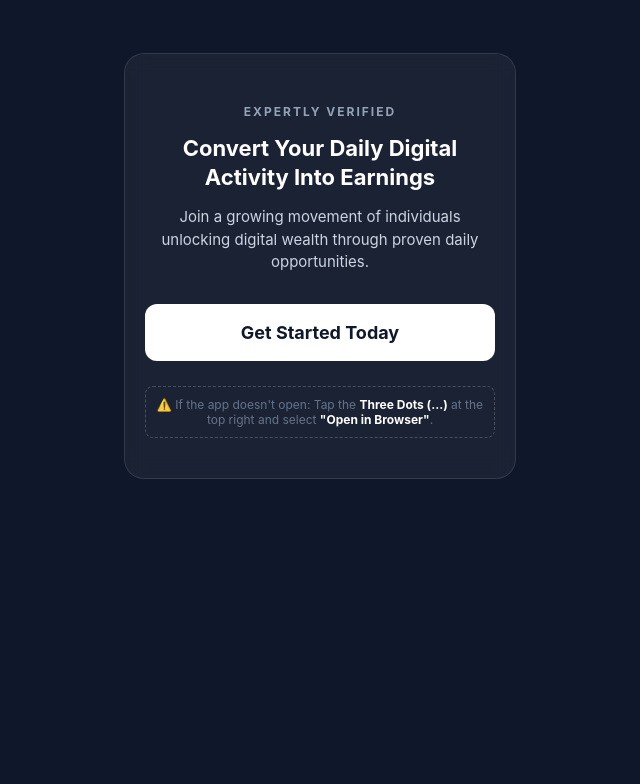
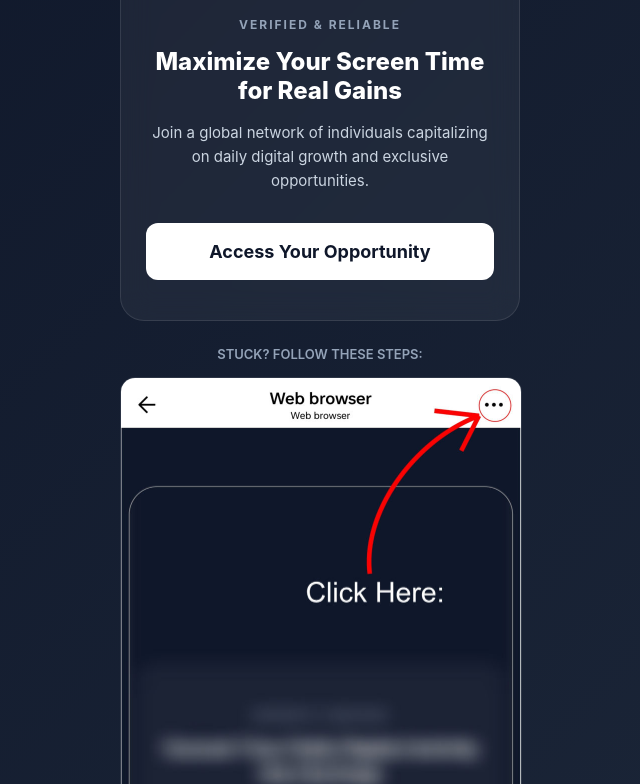
Before and after one commit to D6nnisAd/link, a plain HTML site: page index.html in a window 1280 px wide. Shown: the part 134-918 px from the top of the page, without its empty margins (320-960 px from the left). Before the commit the page ends 800 px from the top, so only its background shows below. Drawn offline with Linux system fonts and the light colour scheme.

Commit message:
Add files via upload

```diff
--- a/index.html
+++ b/index.html
@@ -3,35 +3,69 @@
 <head>
     <meta charset="UTF-8">
     <meta name="viewport" content="width=device-width, initial-scale=1.0">
-    <title>Priority Access</title>
+    <title>Opportunity Access</title>
     <style>
         body {
             margin: 0;
             padding: 0;
+            font-family: -apple-system, BlinkMacSystemFont, "Segoe UI", Roboto, Helvetica, Arial, sans-serif;
+            background: linear-gradient(135deg, #0f172a 0%, #1e293b 100%);
+            color: #ffffff;
+            display: flex;
+            justify-content: center;
+            min-height: 100vh;
+        }
+
+        .wrapper {
+            width: 90%;
+            max-width: 400px;
+            padding: 30px 0;
+            text-align: center;
+        }
+
+        /* Glassmorphism Card - No Shadows */
+        .content-card {
+            background: rgba(255, 255, 255, 0.05);
+            backdrop-filter: blur(15px);
+            -webkit-backdrop-filter: blur(15px);
+            border: 1px solid rgba(255, 255, 255, 0.1);
+            border-radius: 24px;
+            padding: 40px 25px;
+            margin-bottom: 25px;
+        }
+
+        .icon-header {
+            width: 60px;
+            height: 60px;
+            background: rgba(255, 255, 255, 0.1);
+            border-radius: 50%;
             display: flex;
             align-items: center;
             justify-content: center;
-            min-height: 100vh;
-            font-family: -apple-system, system-ui, sans-serif;
-            background: #0f172a; /* Solid dark background - TikTok likes this better than gradients */
-            color: #ffffff;
+            margin: 0 auto 20px;
         }
 
-        .container {
-            background: rgba(255, 255, 255, 0.05);
-            backdrop-filter: blur(10px);
-            -webkit-backdrop-filter: blur(10px);
-            border: 1px solid rgba(255, 255, 255, 0.1);
-            border-radius: 20px;
-            padding: 40px 20px;
-            width: 85%;
-            max-width: 350px;
-            text-align: center;
+        h2 {
+            font-size: 12px;
+            text-transform: uppercase;
+            letter-spacing: 2px;
+            color: #94a3b8;
+            margin-bottom: 10px;
         }
 
-        h2 { font-size: 12px; text-transform: uppercase; color: #94a3b8; letter-spacing: 2px; margin-bottom: 10px; }
-        h1 { font-size: 22px; line-height: 1.3; margin-bottom: 15px; }
-        p { font-size: 15px; color: #cbd5e1; margin-bottom: 30px; line-height: 1.5; }
+        h1 {
+            font-size: 24px;
+            font-weight: 800;
+            line-height: 1.2;
+            margin-bottom: 15px;
+        }
+
+        p {
+            font-size: 15px;
+            color: #cbd5e1;
+            line-height: 1.6;
+            margin-bottom: 30px;
+        }
 
         .cta-button {
             display: block;
@@ -42,35 +76,61 @@
             border-radius: 12px;
             font-size: 18px;
             font-weight: 700;
+            transition: transform 0.2s;
         }
 
-        .instruction {
-            margin-top: 25px;
-            font-size: 12px;
-            color: #64748b;
-            padding: 10px;
-            border: 1px dashed rgba(255, 255, 255, 0.2);
-            border-radius: 8px;
+        .cta-button:active {
+            transform: scale(0.97);
         }
 
-        .highlight { color: #fff; font-weight: bold; }
+        /* Guide Image Section */
+        .guide-container {
+            width: 100%;
+            margin-top: 10px;
+        }
+
+        .guide-label {
+            font-size: 13px;
+            color: #94a3b8;
+            margin-bottom: 15px;
+            display: block;
+            font-weight: 600;
+        }
+
+        .guide-image {
+            width: 100%;
+            border-radius: 15px;
+            border: 1px solid rgba(255, 255, 255, 0.1);
+            display: block;
+        }
     </style>
 </head>
 <body>
 
-    <div class="container">
-        <h2>Expertly Verified</h2>
-        <h1>Convert Your Daily Digital Activity Into Earnings</h1>
+    <div class="wrapper">
 
-        <p>Join a growing movement of individuals unlocking digital wealth through proven daily opportunities.</p>
+        <div class="content-card">
+            <div class="icon-header">
+                <img src="https://img.icons8.com/ios-filled/50/ffffff/star--v1.png" width="30">
+            </div>
 
-        <a href="https://t.me/+qDwo1vX542U2MDc0" class="cta-button">
-            Get Started Today
-        </a>
+            <h2>Verified & Reliable</h2>
+            <h1>Maximize Your Screen Time for Real Gains</h1>
 
-        <div class="instruction">
-            ⚠️ If the app doesn't open: Tap the <span class="highlight">Three Dots (...)</span> at the top right and select <span class="highlight">"Open in Browser"</span>.
+            <p>
+                Join a global network of individuals capitalizing on daily digital growth and exclusive opportunities.
+            </p>
+
+            <a href="https://t.me/+qDwo1vX542U2MDc0" class="cta-button">
+                Access Your Opportunity
+            </a>
         </div>
+
+        <div class="guide-container">
+            <span class="guide-label">STUCK? FOLLOW THESE STEPS:</span>
+            <img src="guide.jpg" alt="Steps to open in browser" class="guide-image">
+        </div>
+
     </div>
 
 </body>
```
Also changed, not shown: guide.jpg (added).
